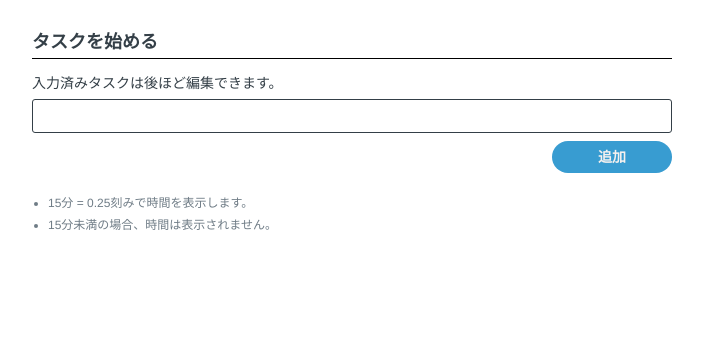
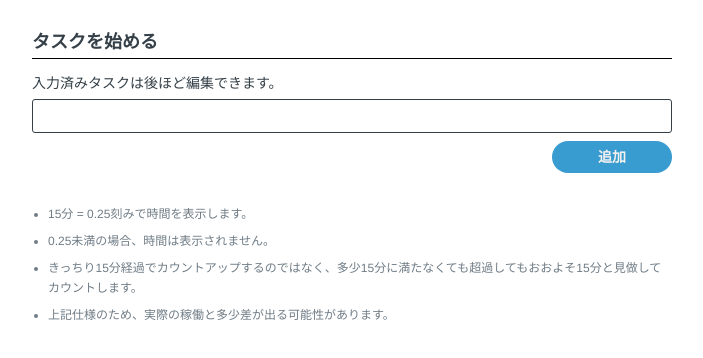
Before and after one commit to t-ogawa-s/nippo, a Vue app: page / in a window 1280 px wide. Shown: the top 358 px of the page, without its empty margins (288-991 px from the left). Built offline with nearby package versions, Linux system fonts and the light colour scheme.

Commit message:
add: 注意書き追加

```diff
--- a/src/App.vue
+++ b/src/App.vue
@@ -70,7 +70,13 @@
       <div class="notion">
         <ul class="notion__group">
           <li class="notion__item">15分 = 0.25刻みで時間を表示します。</li>
-          <li class="notion__item">15分未満の場合、時間は表示されません。</li>
+          <li class="notion__item">0.25未満の場合、時間は表示されません。</li>
+          <li class="notion__item">
+            きっちり15分経過でカウントアップするのではなく、多少15分に満たなくても超過してもおおよそ15分と見做してカウントします。
+          </li>
+          <li class="notion__item">
+            上記仕様のため、実際の稼働と多少差が出る可能性があります。
+          </li>
         </ul>
       </div>
     </main>
@@ -437,13 +443,14 @@ p {
 .notion {
   $block: &;
   text-align: left;
-  margin-top: $marginL;
+  margin-top: $margin2L;
   &__group {
     padding-left: $marginM;
   }
   &__item {
     font-size: 12px;
     color: $textmidtone;
+    line-height: 1.6em;
     & + #{$block}__item {
       margin-top: $marginS;
     }
--- a/src/preview.vue
+++ b/src/preview.vue
@@ -1,5 +1,6 @@
 <template>
   <div class="preview">
+    <div class="preview__container">
       <h2 class="heading">投稿用テキスト</h2>
       <textarea
         class="textContainer"
@@ -11,6 +12,7 @@
         <button class="buttons__copy" @click="onClickCopy">
           クリップボードに<span class="noReturn">コピー</span>
         </button>
+      </div>
     </div>
   </div>
 </template>
@@ -72,8 +74,10 @@ export default {
   background: #fff;
   padding: $marginL $marginM;
   box-sizing: border-box;
+  &__container {
     max-width: 640px;
     margin: 0 auto;
+  }
   button,
   input {
     outline: none;
--- a/src/scss/_variables.scss
+++ b/src/scss/_variables.scss
@@ -11,6 +11,7 @@ $negative: #E03A34;
 $marginS: 8px;
 $marginM: 16px;
 $marginL: 24px;
+$margin2L: 32px;
 
 //font
 $fontS: 10px;
```
Lines whose indentation alone changed are shown as unchanged.
